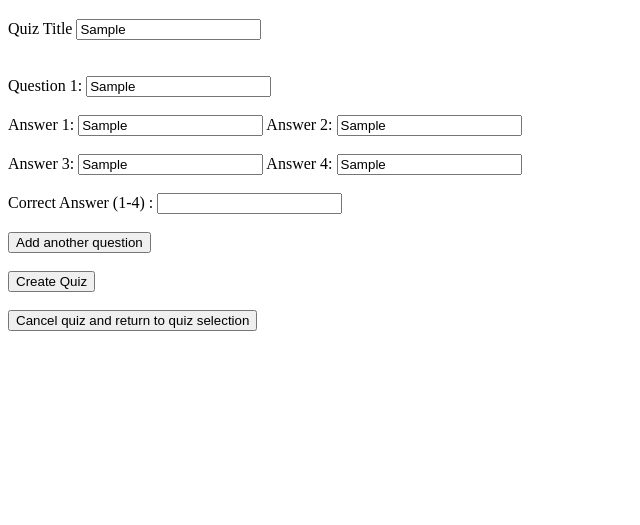
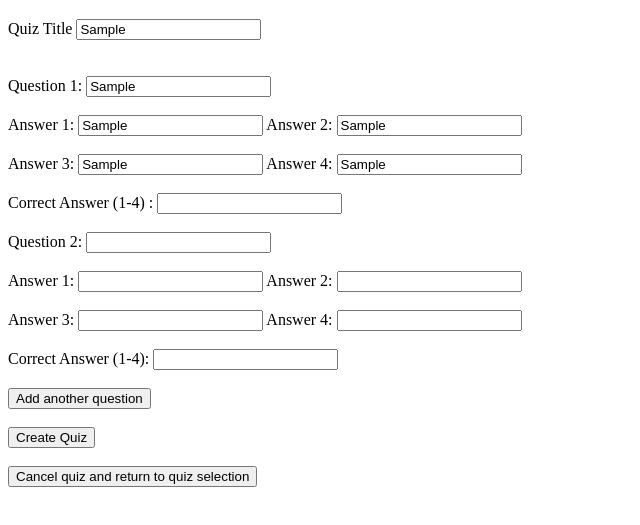
Before and after one commit to gavinfowler/nodejsKahoot, a website: page public/create/creator/index.html in a window 1280 px wide. Both pictures are taken after typing "Sample", "Sample", "Sample", "Sample", "Sample", "Sample" into the empty fields and a click on the button "Add another question". Shown: the part 61-586 px from the top of the page, without its empty margins (0-640 px from the left). Drawn offline with nearby package versions, Linux system fonts and the light colour scheme; no server answers.

Commit message:
fixed database stuff

```diff
--- a/public/js/creator.js
+++ b/public/js/creator.js
@@ -1,20 +1,105 @@
 var socket = io();
-var questionNum = 1;
+var questionNum = 1; //Starts at two because question 1 is already present
 
 function updateDatabase(){
-    console.log('update');
     var questions = [];
     var name = document.getElementById('name').value;
-    for(var i=1;i<=questionNum;i++){
-        var question = document.getElementById('q'+i).value;
-        var answer1 = document.getElementById(i+'a1').value;
-        var answer2 = document.getElementById(i+'a2').value;
-        var answer3 = document.getElementById(i+'a3').value;
-        var answer4 = document.getElementById(i+'a4').value;
-        var correct = document.getElementById('correct'+i).value;
+    for(var i = 1; i <= questionNum; i++){
+        var question = document.getElementById('q' + i).value;
+        var answer1 = document.getElementById(i + 'a1').value;
+        var answer2 = document.getElementById(i + 'a2').value;
+        var answer3 = document.getElementById(i + 'a3').value;
+        var answer4 = document.getElementById(i + 'a4').value;
+        var correct = document.getElementById('correct' + i).value;
         var answers = [answer1, answer2, answer3, answer4];
-        questions.push({"question": question, "answers": answers, "correct": correct});
+        questions.push({"question": question, "answers": answers, "correct": correct})
     }
+
     var quiz = {id: 0, "name": name, "questions": questions};
     socket.emit('newQuiz', quiz);
 }
+
+function addQuestion(){
+    questionNum += 1;
+
+    var questionsDiv = document.getElementById('allQuestions');
+
+    var newQuestionDiv = document.createElement("div");
+
+    var questionLabel = document.createElement('label');
+    var questionField = document.createElement('input');
+
+    var answer1Label = document.createElement('label');
+    var answer1Field = document.createElement('input');
+
+    var answer2Label = document.createElement('label');
+    var answer2Field = document.createElement('input');
+
+    var answer3Label = document.createElement('label');
+    var answer3Field = document.createElement('input');
+
+    var answer4Label = document.createElement('label');
+    var answer4Field = document.createElement('input');
+
+    var correctLabel = document.createElement('label');
+    var correctField = document.createElement('input');
+
+    questionLabel.innerHTML = "Question " + String(questionNum) + ": ";
+    questionField.setAttribute('class', 'question');
+    questionField.setAttribute('id', 'q' + String(questionNum));
+    questionField.setAttribute('type', 'text');
+
+    answer1Label.innerHTML = "Answer 1: ";
+    answer2Label.innerHTML = " Answer 2: ";
+    answer3Label.innerHTML = "Answer 3: ";
+    answer4Label.innerHTML = " Answer 4: ";
+    correctLabel.innerHTML = "Correct Answer (1-4): ";
+
+    answer1Field.setAttribute('id', String(questionNum) + "a1");
+    answer1Field.setAttribute('type', 'text');
+    answer2Field.setAttribute('id', String(questionNum) + "a2");
+    answer2Field.setAttribute('type', 'text');
+    answer3Field.setAttribute('id', String(questionNum) + "a3");
+    answer3Field.setAttribute('type', 'text');
+    answer4Field.setAttribute('id', String(questionNum) + "a4");
+    answer4Field.setAttribute('type', 'text');
+    correctField.setAttribute('id', 'correct' + String(questionNum));
+    correctField.setAttribute('type', 'number');
+
+    newQuestionDiv.setAttribute('id', 'question-field');//Sets class of div
+
+    newQuestionDiv.appendChild(questionLabel);
+    newQuestionDiv.appendChild(questionField);
+    newQuestionDiv.appendChild(document.createElement('br'));
+    newQuestionDiv.appendChild(document.createElement('br'));
+    newQuestionDiv.appendChild(answer1Label);
+    newQuestionDiv.appendChild(answer1Field);
+    newQuestionDiv.appendChild(answer2Label);
+    newQuestionDiv.appendChild(answer2Field);
+    newQuestionDiv.appendChild(document.createElement('br'));
+    newQuestionDiv.appendChild(document.createElement('br'));
+    newQuestionDiv.appendChild(answer3Label);
+    newQuestionDiv.appendChild(answer3Field);
+    newQuestionDiv.appendChild(answer4Label);
+    newQuestionDiv.appendChild(answer4Field);
+    newQuestionDiv.appendChild(document.createElement('br'));
+    newQuestionDiv.appendChild(document.createElement('br'));
+    newQuestionDiv.appendChild(correctLabel);
+    newQuestionDiv.appendChild(correctField);
+
+    questionsDiv.appendChild(document.createElement('br'));//Creates a break between each question
+    questionsDiv.appendChild(newQuestionDiv);//Adds the question div to the screen
+
+    newQuestionDiv.style.backgroundColor = randomColor();
+}
+
+//Called when user wants to exit quiz creator
+function cancelQuiz(){
+    if (confirm("Are you sure you want to exit? All work will be DELETED!")) {
+        window.location.href = "../";
+    }
+}
+
+socket.on('startGameFromCreator', function(data){
+    window.location.href = "../../host/?id=" + data;
+});
```
Also changed, not shown: public/create/index.html (+2 -2 lines), public/js/create.js (+24 -0 lines), server/server.js (+13 -7 lines).
